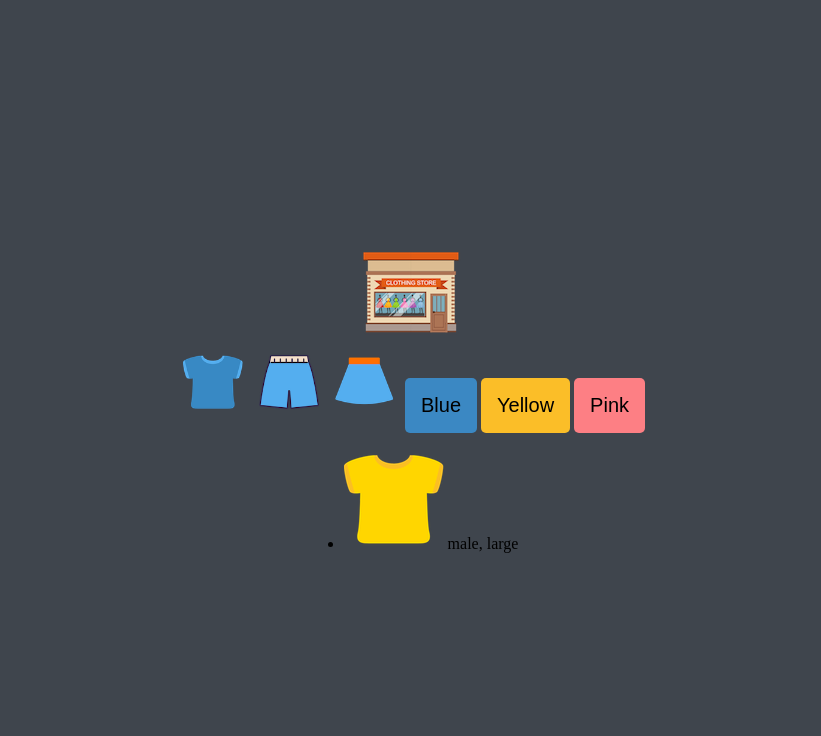
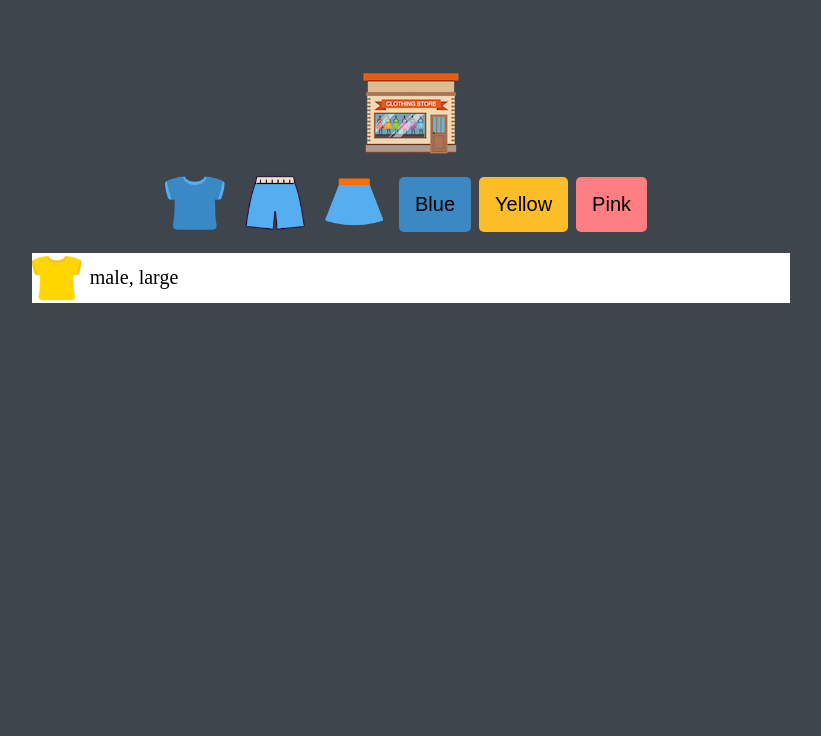
Before and after one commit to sejong77/Online-Shopping, a plain HTML site: page index.html in a window 1280 px wide. Shown: the whole page, without its empty margins (229-1050 px from the left). Drawn offline with Linux system fonts and the light colour scheme.

Commit message:
CSS(Items)

```diff
--- a/index.html
+++ b/index.html
@@ -12,7 +12,7 @@
 			<img src="imgs/logo.png" alt="Logo" class="logo" />
 		</div>
 		<!-- Buttons -->
-		<div class="Buttons">
+		<div class="buttons">
 			<button class="btn">
 				<img src="imgs/blue_t.png" alt="tShirts" class="imgBtn" />
 			</button>
--- a/style.css
+++ b/style.css
@@ -11,7 +11,8 @@
 	--base-space: 8px;
 	--size-button: 60px;
 	--size-border: 5px;
-	--button-font-size: 20px;
+	--size-thumbnail: 50px;
+	--font-size: 20px;
 
 	/* Annimation */
 	--animation-duration: 300ms;
@@ -39,6 +40,8 @@ body {
 /* Buttons */
 .buttons {
 	margin-right: var(--base-space);
+	display: flex;
+	align-items: center;
 }
 
 .btn {
@@ -46,6 +49,7 @@ body {
 	border: none;
 	outline: none;
 	cursor: pointer;
+	margin-right: var(--base-space);
 }
 
 .imgBtn {
@@ -59,7 +63,7 @@ body {
 }
 
 .colorBtn {
-	font-size: var(--button-font-size);
+	font-size: var(--font-size);
 	padding: calc(var(--base-space) * 2);
 	border-radius: var(--size-border);
 }
@@ -75,3 +79,29 @@ body {
 .pink {
 	background-color: var(--color-pink);
 }
+
+/* Items */
+.items {
+	width: 60%;
+	height: 60%;
+	list-style: none;
+	padding-left: 0;
+	overflow-y: scroll;
+}
+
+.item {
+	display: flex;
+	align-items: center;
+	background-color: var(--color-white);
+	margin-bottom: var(--base-space);
+}
+
+.item__thumbnail {
+	width: var(--size-thumbnail);
+	height: var(--size-thumbnail);
+}
+
+.item__description {
+	margin-left: var(--base-space);
+	font-size: var(--font-size);
+}
```
